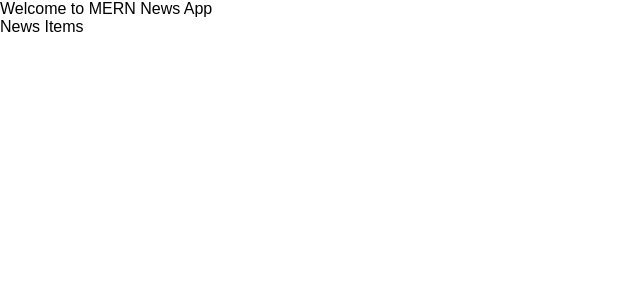
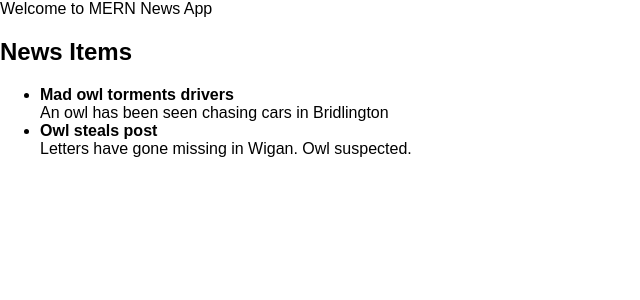
Before and after one commit to tope-olajide/MERN-news-app, a React (Create React App) app in the folder client/: page / in a window 1280 px wide. Shown: the top 300 px of the page, without its empty margins (0-640 px from the left). Built offline with nearby package versions, Linux system fonts and the light colour scheme; the HTML template or start-up script is replaced by a standard one.

Commit message:
Install React-Router 4

```diff
--- a/client/src/components/containers/News.js
+++ b/client/src/components/containers/News.js
@@ -1,8 +1,16 @@
-import React, {Component} from 'react'
+import React, {Component} from 'react';
+import NewsItemListing from '../presentation/NewsItemListing';
 
 class News extends Component {
     render() {
-        return ( <div> News Items </div>
+        return (
+            <div>
+                <h2>News Items</h2>
+                <ul>
+                    <li><NewsItemListing id="1" title="Mad owl torments drivers" teaser="An owl has been seen chasing cars in Bridlington" /></li>
+                    <li><NewsItemListing id="2" title="Owl steals post" teaser="Letters have gone missing in Wigan. Owl suspected." /></li>
+                </ul>
+            </div>
         )
     }
 }
--- /dev/null
+++ b/client/src/components/presentation/NewsItemListing.js
@@ -0,0 +1,21 @@
+import React, {Component} from 'react';
+import PropTypes from 'prop-types';
+
+class NewsItemListing extends Component {
+    render() {
+        return (
+            <div>
+                <div><b>{this.props.title}</b></div>
+                <div>{this.props.teaser}</div>
+            </div>
+        )
+    }
+}
+
+NewsItemListing.propTypes = {
+    id: PropTypes.string.isRequired,
+    title: PropTypes.string.isRequired,
+    teaser: PropTypes.string.isRequired
+};
+
+export default NewsItemListing
```
Also changed, not shown: client/package.json (+6 -1 lines).
